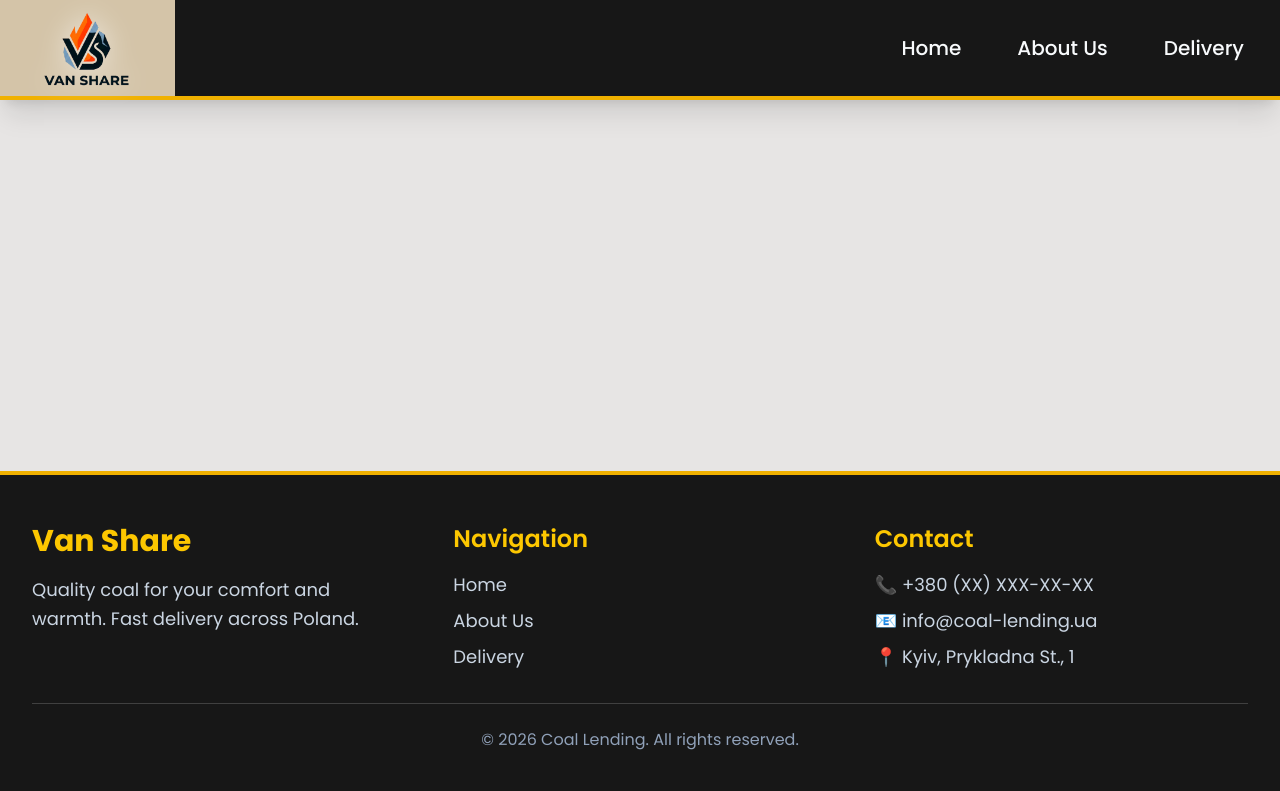
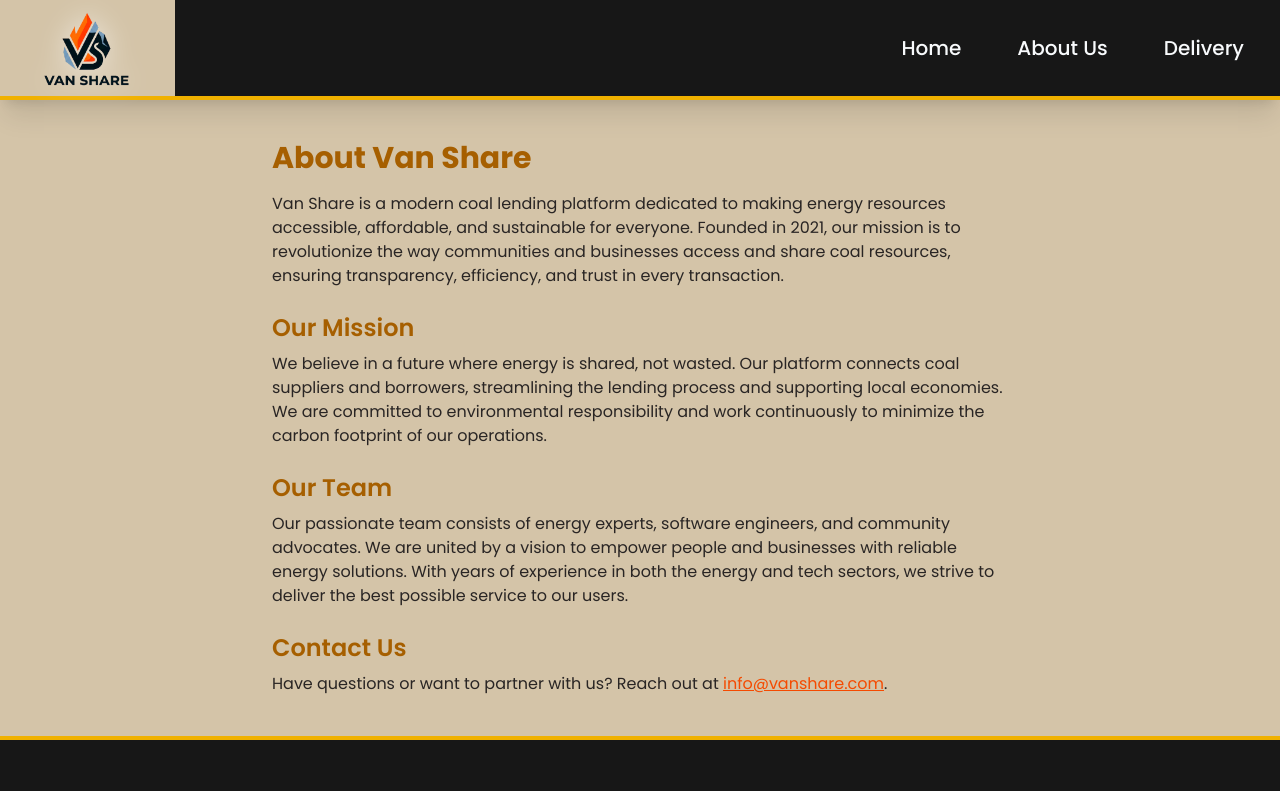
Before and after one commit to guitobi/coal-lending, a React (Vite) app in the folder client/: page /about in a window 1280 px wide. Shown: the top 791 px of the page. Built offline with nearby package versions, Linux system fonts and the light colour scheme; a web font is replaced by a local one.

Commit message:
feat: enhance user interface and experience with new AboutUs page, improved button styles, and updated footer components

```diff
--- a/client/src/features/Home/CTA.jsx
+++ b/client/src/features/Home/CTA.jsx
@@ -5,7 +5,6 @@ function CTA() {
     <section className="pb-20 sm:pb-25 md:pb-30 lg:pb-25 flex items-center ">
       <div className="max-w-7xl mx-auto px-6 lg:px-16 w-full">
         <div className="flex flex-col lg:flex-row-reverse lg:items-center lg:justify-between lg:gap-16">
-          {/* Текстовий блок справа */}
           <div className="flex-1 lg:text-left text-center pt-8 sm:pt-12 md:pt-20 lg:pt-0">
             <h1
               className="text-4xl sm:text-5xl md:text-6xl lg:text-5xl font-bold font-space-grotesk text-neutral-800 transition-all duration-500 cursor-pointer hover:text-orange-600
@@ -28,14 +27,12 @@ function CTA() {
               Honest weight, certified quality.
             </h3>
 
-            {/* Кнопки під текстом */}
             <div className="flex flex-col sm:flex-row items-center justify-center gap-4 sm:gap-6">
               <Button type="primary">Check Prices</Button>
               <Button type="secondary">Calculate Price</Button>
             </div>
           </div>
 
-          {/* Фото мішка зліва */}
           <div className="hidden lg:flex flex-1 justify-start items-center mt-12 lg:mt-8">
             <img
               src="/coal_in_bag.png"
--- a/client/src/features/Home/HowItWorks.jsx
+++ b/client/src/features/Home/HowItWorks.jsx
@@ -57,7 +57,7 @@ const HowItWorks = () => {
 
         {/* Call-to-action button (Optional) */}
         <div className="mt-12 text-center">
-          <button className="text-neutral-800 font-semibold hover:text-neutral-900 underline underline-offset-4">
+          <button className="text-neutral-800 font-semibold hover:text-neutral-900 underline underline-offset-4 cursor-pointer">
             Learn more about delivery →
           </button>
         </div>
--- a/client/src/features/Home/KeyFeatures.jsx
+++ b/client/src/features/Home/KeyFeatures.jsx
@@ -87,7 +87,7 @@ function KeyFeatures() {
         </div>
 
         {/* Кнопки */}
-        <div className="flex flex-col sm:flex-row gap-4 sm:gap-6 justify-center">
+        <div className="flex flex-col sm:flex-row gap-4 sm:gap-6 justify-center items-center">
           <Button type="primary">Buy now</Button>
           <Button type="secondary">Learn more</Button>
         </div>
--- a/client/src/pages/AboutUs.jsx
+++ b/client/src/pages/AboutUs.jsx
@@ -1,5 +1,49 @@
 function AboutUs() {
-  return <div></div>;
+  return (
+    <div className="max-w-3xl mx-auto py-10 px-4 text-slate-100 bg-[#d4c4a8]">
+      <h2 className="text-3xl font-bold mb-4 text-yellow-700">
+        About Van Share
+      </h2>
+      <p className="mb-6 text-stone-800">
+        Van Share is a modern coal lending platform dedicated to making energy
+        resources accessible, affordable, and sustainable for everyone. Founded
+        in 2021, our mission is to revolutionize the way communities and
+        businesses access and share coal resources, ensuring transparency,
+        efficiency, and trust in every transaction.
+      </p>
+      <h3 className="text-2xl font-semibold mb-2 text-yellow-700">
+        Our Mission
+      </h3>
+      <p className="mb-6 text-stone-800">
+        We believe in a future where energy is shared, not wasted. Our platform
+        connects coal suppliers and borrowers, streamlining the lending process
+        and supporting local economies. We are committed to environmental
+        responsibility and work continuously to minimize the carbon footprint of
+        our operations.
+      </p>
+      <h3 className="text-2xl font-semibold mb-2 text-yellow-700">Our Team</h3>
+      <p className="mb-6 text-stone-800">
+        Our passionate team consists of energy experts, software engineers, and
+        community advocates. We are united by a vision to empower people and
+        businesses with reliable energy solutions. With years of experience in
+        both the energy and tech sectors, we strive to deliver the best possible
+        service to our users.
+      </p>
+      <h3 className="text-2xl font-semibold mb-2 text-yellow-700">
+        Contact Us
+      </h3>
+      <p className="text-stone-800">
+        Have questions or want to partner with us? Reach out at{" "}
+        <a
+          href="mailto:info@vanshare.com"
+          className="text-orange-600 underline"
+        >
+          info@vanshare.com
+        </a>
+        .
+      </p>
+    </div>
+  );
 }
 
 export default AboutUs;
--- a/client/src/ui/AppLayout.jsx
+++ b/client/src/ui/AppLayout.jsx
@@ -6,7 +6,7 @@ function Layout() {
   return (
     <div className="flex flex-col min-h-screen">
       <Header />
-      <main className="grow bg-stone-200 font-roboto">
+      <main className="grow bg-[#d4c4a8] font-roboto">
         <Outlet />
       </main>
       <Footer />
--- a/client/src/ui/Button.jsx
+++ b/client/src/ui/Button.jsx
@@ -8,7 +8,7 @@ function Button({ children, type }) {
       " text-base sm:text-lg md:text-xl px-6 py-2.5 sm:px-8 sm:py-3 md:px-10 md:py-4 bg-gradient-to-r from-yellow-500 to-red-500 text-white font-bold shadow-lg hover:shadow-2xl hover:brightness-110 border-yellow-600",
     secondary:
       base +
-      " text-sm sm:text-base px-4 py-1.5 sm:px-5 sm:py-2 bg-neutral-800 text-slate-100 border-neutral-700 hover:bg-neutral-700 hover:border-neutral-600",
+      "  text-sm sm:text-base px-4 py-3 sm:px-5 sm:py-2 bg-neutral-800 text-slate-100 border-neutral-700 hover:bg-neutral-700 hover:border-neutral-600",
     small:
       base +
       " text-xs sm:text-sm px-3 py-1 sm:px-4 sm:py-1.5 bg-yellow-400 text-neutral-800 border-yellow-500 hover:bg-yellow-500",
--- a/client/src/ui/FooterCompanyInfo.jsx
+++ b/client/src/ui/FooterCompanyInfo.jsx
@@ -1,7 +1,7 @@
 function FooterCompanyInfo() {
   return (
     <div>
-      <h3 className="text-2xl sm:text-2xl lg:text-3xl font-bold text-yellow-400 mb-4">
+      <h3 className="text-2xl sm:text-2xl lg:text-3xl font-bold text-orange-400 mb-4">
         Van Share
       </h3>
       <p className="text-slate-300 text-sm sm:text-base lg:text-lg leading-relaxed">
--- a/client/src/ui/FooterContactInfo.jsx
+++ b/client/src/ui/FooterContactInfo.jsx
@@ -1,7 +1,7 @@
 function FooterContactInfo() {
   return (
     <div>
-      <h4 className="text-xl sm:text-xl lg:text-2xl font-semibold mb-4 text-yellow-400">
+      <h4 className="text-xl sm:text-xl lg:text-2xl font-semibold mb-4 text-orange-400">
         Contact
       </h4>
       <ul className="space-y-2 text-slate-300 text-sm sm:text-base lg:text-lg">
--- a/client/src/ui/FooterQuickLinks.jsx
+++ b/client/src/ui/FooterQuickLinks.jsx
@@ -3,7 +3,7 @@ import { Link } from "react-router";
 function FooterQuickLinks() {
   return (
     <div>
-      <h4 className="text-xl sm:text-xl lg:text-2xl font-semibold mb-4 text-yellow-400">
+      <h4 className="text-xl sm:text-xl lg:text-2xl font-semibold mb-4 text-orange-400">
         Navigation
       </h4>
       <ul className="space-y-2 text-sm sm:text-base lg:text-lg">
--- a/client/vite.config.js
+++ b/client/vite.config.js
@@ -12,4 +12,7 @@ export default defineConfig({
     }),
     tailwindcss(),
   ],
+  server: {
+    allowedHosts: true,
+  },
 });
```
